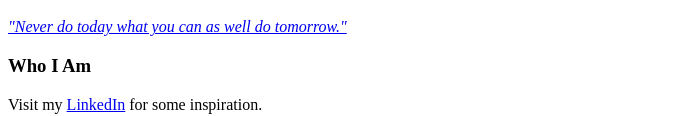
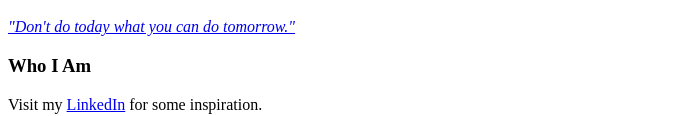
Before and after one commit to TKTHdev/officialPage, a plain HTML site: page index.html in a window 1280 px wide. Shown: the part 435-551 px from the top of the page, without its empty margins (0-696 px from the left). Drawn offline with Linux system fonts and the light colour scheme.

Commit message:
Update index.html

```diff
--- a/index.html
+++ b/index.html
@@ -10,7 +10,7 @@ Harunari "Jamiroq" Takata  <br>Personal Home Page<br>
 <img width="250" height="350" src="wai.JPG" ><br>
 </h1>
 
-<p><a href="https://magazine.air-u.kyoto-art.ac.jp/essay/1413/"><i>"Never do today what you can as well do tomorrow."</i></a>
+<p><a href="https://magazine.air-u.kyoto-art.ac.jp/essay/1413/"><i>"Don't do today what you can do tomorrow."</i></a>
 
 
 </p><h3><p>Who I Am</p></h3>
```
